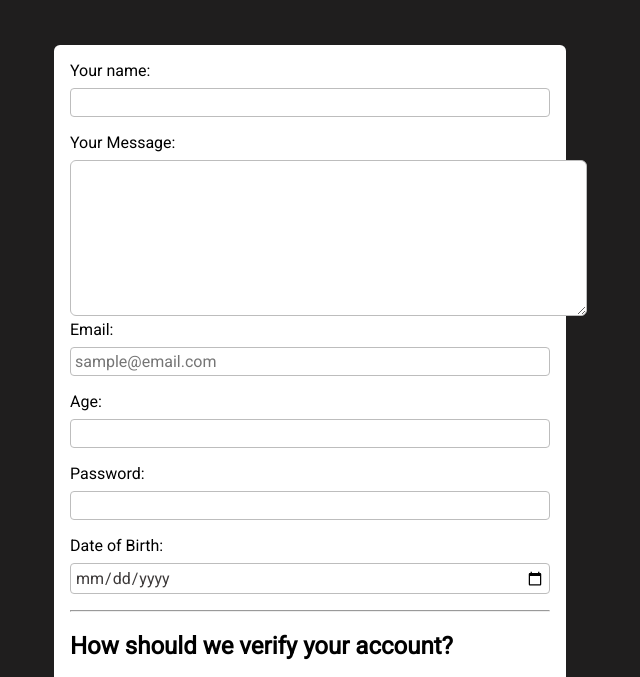
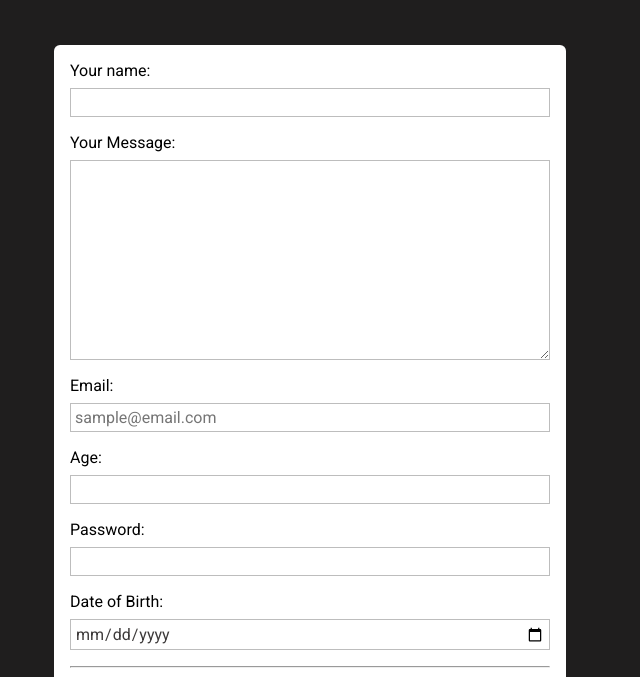
Before and after one commit to Jimcl6/100-Days-Of-Code-Web-Dev-web-forms, a plain HTML site: page index.html in a window 1280 px wide. Shown: the part 62-739 px from the top of the page, without its empty margins (330-970 px from the left). Drawn offline with Linux system fonts and the light colour scheme.

```diff
--- a/styles.css
+++ b/styles.css
@@ -22,24 +22,25 @@ label {
     margin-bottom: 0.5rem;
 }
 
-input {
+input,
+textarea {
     width: 100%;
     display: block;
     margin-bottom: 1rem;
     box-sizing: border-box;
     font: inherit;
     border: 1px solid rgb(189, 189, 189);
-    border-radius: 4px;
+    /* border-radius: 4px; */
     padding: 0.25rem;
     color: rgb(61, 58, 58);
 }
 
-input:focus {
+input:focus,
+textarea:focus {
     background-color: rgb(219, 190, 253);
     color: rgb(46, 0, 99);
     border: rgb(46, 0, 99);
 }
-
 
 button {
     display: block;
@@ -68,8 +69,3 @@ button:hover {
     width: auto;
     margin-right: 0.5rem;
 }
-
-#usermessage {
-    border: 1px solid rgb(189, 189, 189);
-    border-radius: 6px;
-}
```
